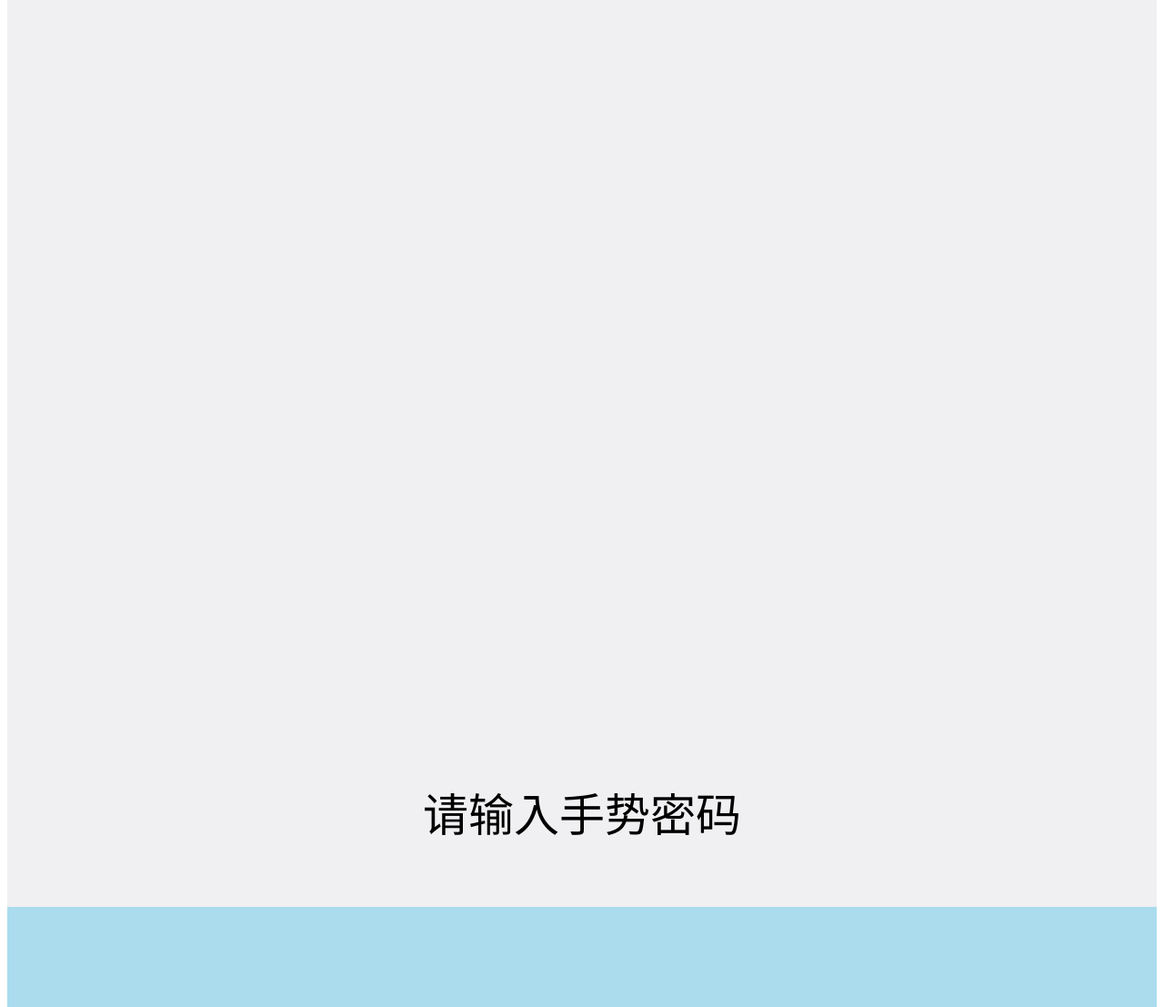
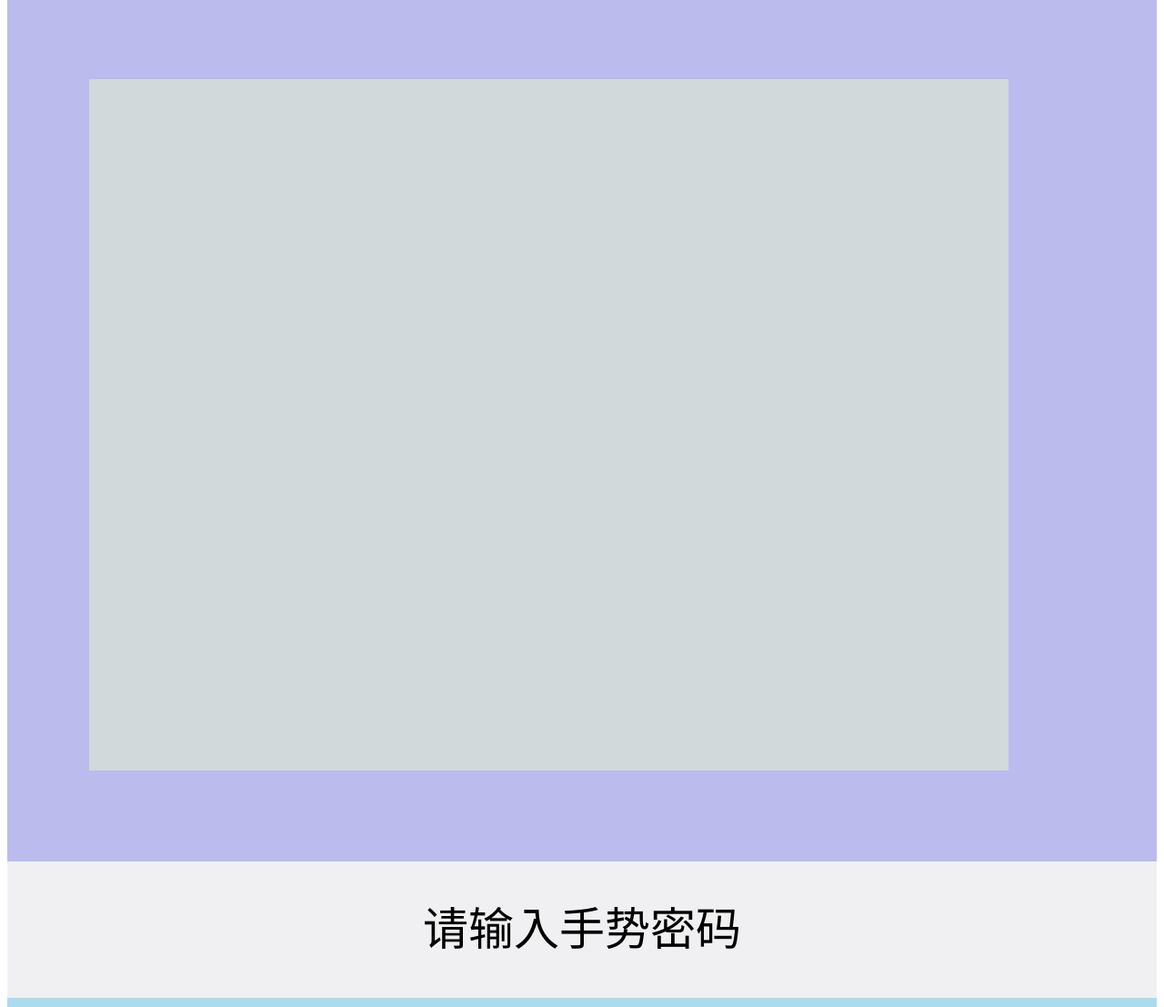
Before and after one commit to helloworldzxy/gesturepwd360, a plain HTML site: page index.html in a window 1280 px wide. Shown: the part 215-1322 px from the top of the page at 91% size. Drawn offline with Linux system fonts and the light colour scheme.

Commit message:
update layout

```diff
--- a/css/style.css
+++ b/css/style.css
@@ -55,33 +55,39 @@
 
 .gesture {
     width: 100%;
-    height: 1000px;
+    height: 1100px;
     background-color: #f0f0f2;
 }
-
-.paint{
-	width: 100%;
-	height: 800px;
-
+.paint_div {
+    width: 100%;
+    height: 950px;
+    background-color: #bbbbee;
 }
-
-.tip{
-	width: 100%;
-	height: 200px;
-	font-size: 50px;
-    line-height: 200px;
+#paint_canvas {
+    background-color: #d1d9da;
+    width: 80%;
+    height: 80%;
+    margin: 90px;
+    overflow: hidden;
+    // position: relative;
+    // cursor: default;
+}
+.tip {
+    width: 100%;
+    height: 150px;
+    font-size: 50px;
+    line-height: 150px;
     text-align: center;
 }
-
 .menu {
     width: 100%;
-    height: 500px;
+    height: 400px;
     background-color: #aadcee;
     font-size: 50px;
     text-align: center;
 }
 .menu_item {
-    padding-top: 100px;
+    padding-top: 80px;
 }
 .menu_item label input {
     width: 40px;
--- a/index.html
+++ b/index.html
@@ -5,7 +5,8 @@
     <meta charset="UTF-8">
     <title>gesture360</title>
     <link rel="stylesheet" href="css/style.css">
-    <script src="lib/zepto.min.js"></script>
+    <script src="js/zepto.min.js"></script>
+    <script src="js/control.js"></script>
 </head>
 
 <body>
@@ -23,8 +24,17 @@
 
     <div id="main">
     	<div class="gesture">
-    		<div class="paint">
+    		<div class="paint_div">
+    			<canvas id="paint_canvas" class="paint_canvas">
 
+
+
+
+
+
+
+
+    			</canvas>
     		</div>
     		<div class="tip">
     			请输入手势密码
--- /dev/null
+++ b/js/control.js
@@ -0,0 +1,8 @@
+
+var $canvasArea = $("paint_canvas"),
+	$ctx = $canvasArea.getContext("2d");
+
+function Point(x, y) {
+    this.x = x;
+    this.y = y
+};
```
Also changed, not shown: js/zepto.min.js (renamed from lib/zepto.min.js).
